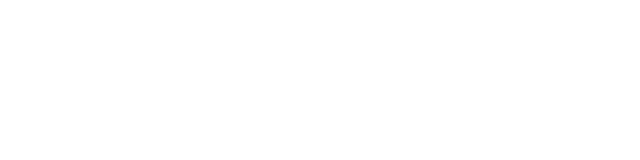
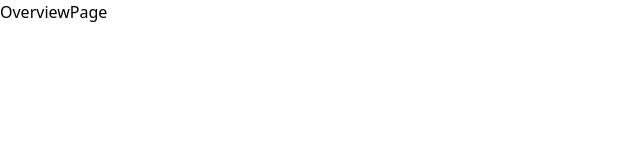
Before and after one commit to MartinWebDev95/FinanceApp, a Next.js app: page / in a window 1280 px wide. Shown: the top 160 px of the page, without its empty margins (0-640 px from the left). Built offline with nearby package versions, Linux system fonts and the light colour scheme.

Commit message:
Add the different pages of the app

```diff
--- /dev/null
+++ b/app/budgets/page.jsx
@@ -0,0 +1,5 @@
+export default function BudgetsPage(){
+  return (
+    <div>BudgetsPage</div>
+  )
+}
--- a/app/page.jsx
+++ b/app/page.jsx
@@ -1,5 +1,5 @@
-export default function Home() {
+export default function OverviewPage() {
   return (
-    <div></div>
+    <div>OverviewPage</div>
   );
 }
--- /dev/null
+++ b/app/pots/page.jsx
@@ -0,0 +1,5 @@
+export default function PotsPage(){
+  return (
+    <div>PotsPage</div>
+  )
+}
--- /dev/null
+++ b/app/recurring-bills/page.jsx
@@ -0,0 +1,5 @@
+export default function RecurringBillsPage(){
+  return (
+    <div>RecurringBillsPage</div>
+  )
+}
--- /dev/null
+++ b/app/transactions/page.jsx
@@ -0,0 +1,5 @@
+export default function TransactionsPage(){
+  return (
+    <div>TransactionsPage</div>
+  )
+}
```
